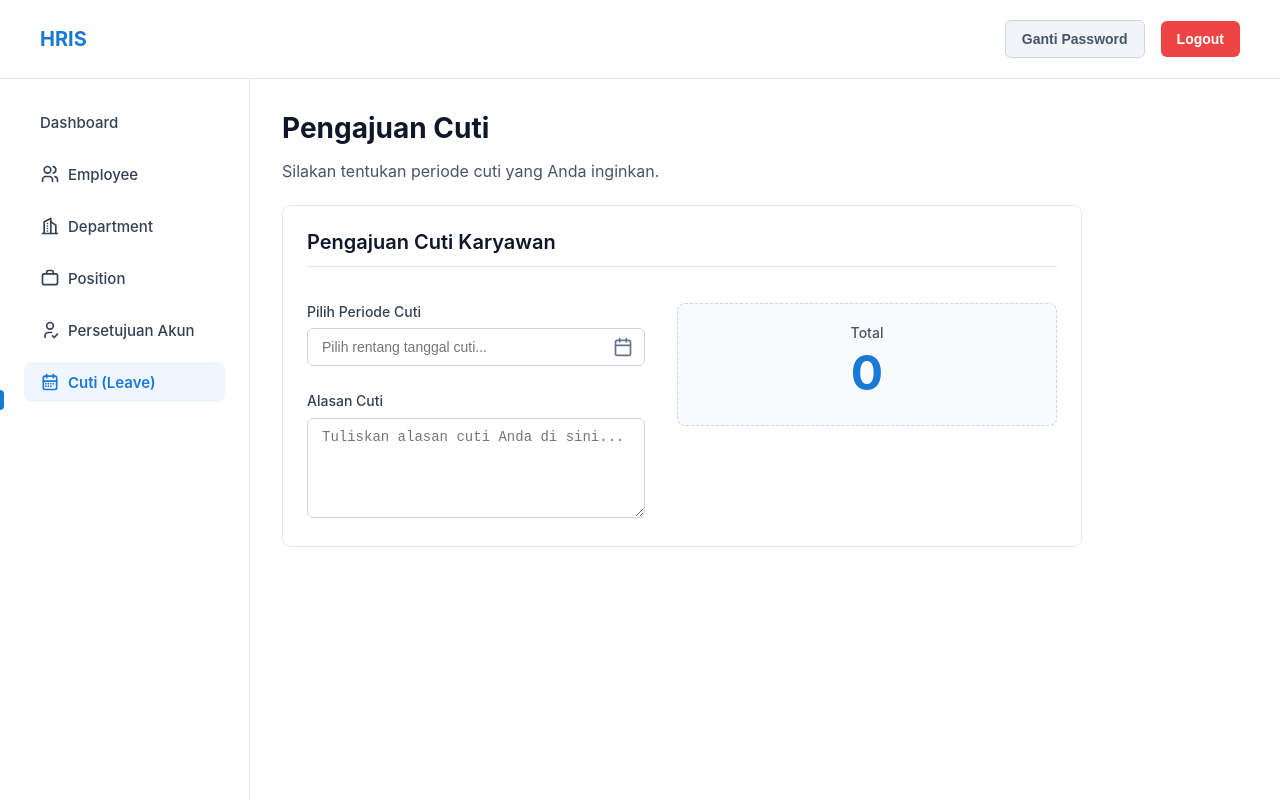
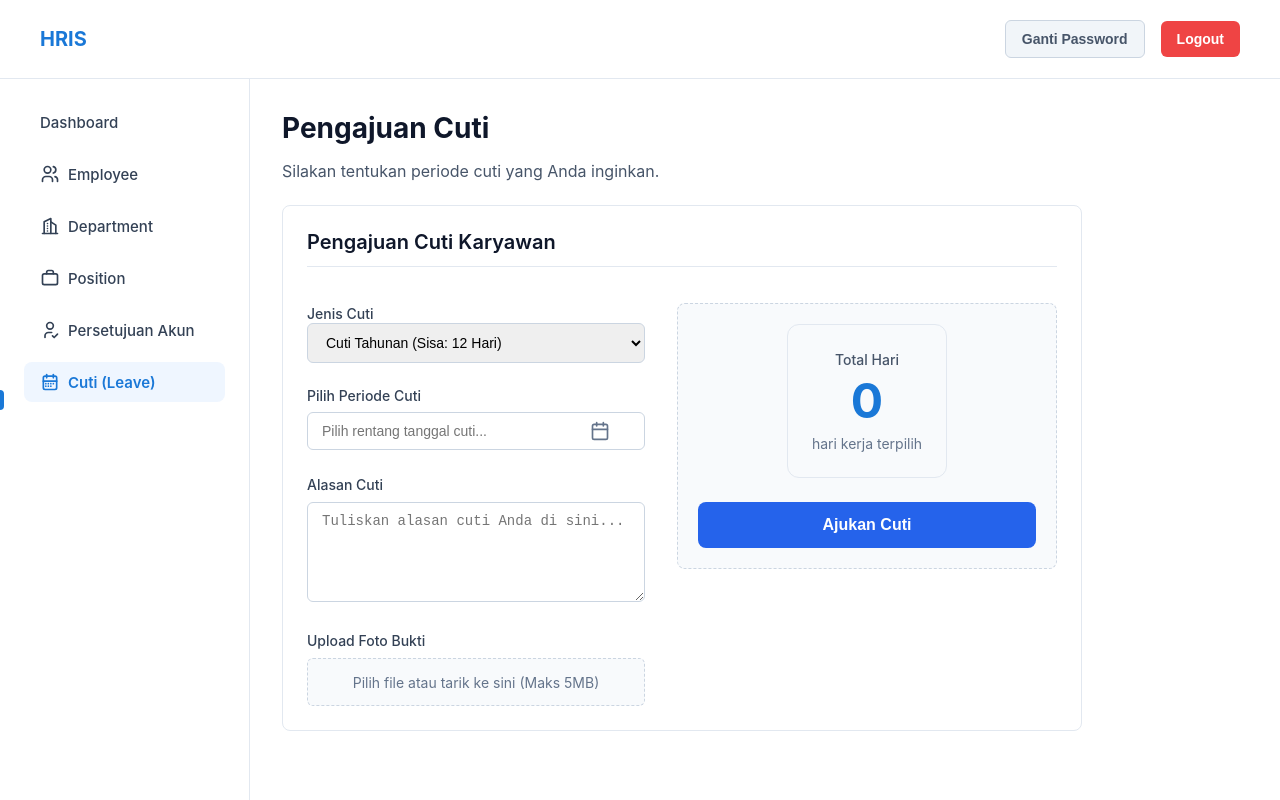
Before and after one commit to Tammam141/hris-frontend, a React (Vite) app: page /leave in a window 1280 px wide. Built offline with nearby package versions, Linux system fonts and the light colour scheme; sample sign-in values are in the browser's storage.

Commit message:
penambahan upload fot dan jenis cuti di leaveperiode

```diff
--- a/src/components/ui/leave.css
+++ b/src/components/ui/leave.css
@@ -98,3 +98,45 @@
 .custom-datepicker-input:focus {
   border-color: #1a78d7;
 }
+
+/* File Upload Styles */
+.file-upload-wrapper {
+  position: relative;
+  width: 100%;
+  height: 48px;
+  border: 1px dashed #cbd5e1;
+  border-radius: 6px;
+  background-color: #f8fafc;
+  display: flex;
+  align-items: center;
+  justify-content: center;
+  cursor: pointer;
+  transition: all 0.2s ease;
+  margin-top: 8px;
+}
+
+.file-upload-wrapper:hover {
+  border-color: #94a3b8;
+  background-color: #f1f5f9;
+}
+
+.file-upload-input {
+  position: absolute;
+  top: 0;
+  left: 0;
+  width: 100%;
+  height: 100%;
+  opacity: 0;
+  cursor: pointer;
+}
+
+.file-upload-text {
+  font-size: 14px;
+  color: #64748b;
+  pointer-events: none;
+  padding: 0 16px;
+  white-space: nowrap;
+  overflow: hidden;
+  text-overflow: ellipsis;
+  max-width: 100%;
+}
--- a/src/features/leave/LeavePeriod.tsx
+++ b/src/features/leave/LeavePeriod.tsx
@@ -2,6 +2,7 @@ import React, { useState, useEffect } from 'react';
 import DatePicker from 'react-datepicker';
 import 'react-datepicker/dist/react-datepicker.css';
 import { differenceInBusinessDays } from 'date-fns';
+import { AlertModal } from '../../components/ui/AlertModal';
 import '../../components/ui/leave.css';
 
 export function LeavePeriod() {
@@ -12,8 +13,15 @@ export function LeavePeriod() {
   // State total hari kerja
   const [totalDays, setTotalDays] = useState<number>(0);
 
-  // State alasan cuti
+  // State alasan cuti & tipe cuti
   const [reason, setReason] = useState<string>('');
+  const [leaveType, setLeaveType] = useState<string>('tahunan');
+  const [attachment, setAttachment] = useState<File | null>(null);
+
+  // State notifikasi submit
+  const [isAlertOpen, setIsAlertOpen] = useState(false);
+  const [alertMessage, setAlertMessage] = useState('');
+  const [alertType, setAlertType] = useState<'success' | 'error'>('success');
 
   // Blokir hari Sabtu (6) dan Minggu (0)
   const isWeekday = (date: Date) => {
@@ -37,12 +45,53 @@ export function LeavePeriod() {
     }
   }, [startDate, endDate]);
 
+  function handleSubmit(e: React.FormEvent) {
+    e.preventDefault();
+    if (!startDate) {
+      setAlertType('error');
+      setAlertMessage('Harap pilih periode cuti terlebih dahulu.');
+      setIsAlertOpen(true);
+      return;
+    }
+    if (leaveType === 'sakit' && !attachment) {
+      setAlertType('error');
+      setAlertMessage('Harap unggah foto bukti untuk cuti sakit.');
+      setIsAlertOpen(true);
+      return;
+    }
+
+    // Mock Submit Success
+    setAlertType('success');
+    setAlertMessage(`Pengajuan Cuti ${leaveType === 'tahunan' ? 'Tahunan' : leaveType === 'sakit' ? 'Sakit' : 'Melahirkan'} berhasil diajukan dan sedang menunggu persetujuan HR.`);
+    setIsAlertOpen(true);
+
+    // Reset Form
+    setDateRange([null, null]);
+    setReason('');
+    setAttachment(null);
+    setLeaveType('tahunan');
+  }
+
   return (
     <div className="leave-container">
       <h2 className="leave-title">Pengajuan Cuti Karyawan</h2>
 
-      <div className="leave-grid">
+      <form onSubmit={handleSubmit} className="leave-grid">
         <div className="leave-column-left">
+
+          <div style={{ marginBottom: '16px' }}>
+            <label className="leave-label">Jenis Cuti</label>
+            <select
+              className="custom-datepicker-input"
+              value={leaveType}
+              onChange={(e) => setLeaveType(e.target.value)}
+            >
+              <option value="tahunan">Cuti Tahunan (Sisa: 12 Hari)</option>
+              <option value="sakit">Cuti Sakit</option>
+              <option value="melahirkan">Cuti Melahirkan</option>
+            </select>
+          </div>
+
           <label className="leave-label">Pilih Periode Cuti</label>
           <div style={{ position: 'relative' }}>
             <DatePicker
@@ -57,6 +106,13 @@ export function LeavePeriod() {
               className="custom-datepicker-input"
               dateFormat="dd MMMM yyyy"
               isClearable={true}
+              onCalendarClose={() => {
+                // Solusi alternatif: Jika pengguna hanya memilih 1 tanggal lalu menutup kalender,
+                // jadikan tanggal tersebut sebagai startDate sekaligus endDate (cuti 1 hari).
+                if (startDate && !endDate) {
+                  setDateRange([startDate, startDate]);
+                }
+              }}
               onChangeRaw={(e) => e.preventDefault()}
             />
             <svg
@@ -69,7 +125,7 @@ export function LeavePeriod() {
               strokeWidth="2"
               strokeLinecap="round"
               strokeLinejoin="round"
-              style={{ position: 'absolute', right: '12px', top: '50%', transform: 'translateY(-50%)', pointerEvents: 'none' }}
+              style={{ position: 'absolute', right: '35px', top: '50%', transform: 'translateY(-50%)', pointerEvents: 'none', color: '#64748b' }}
             >
               <rect x="3" y="4" width="18" height="18" rx="2" ry="2"></rect>
               <line x1="16" y1="2" x2="16" y2="6"></line>
@@ -88,13 +144,58 @@ export function LeavePeriod() {
               onChange={(e) => setReason(e.target.value)}
             />
           </div>
+
+          <div style={{ marginTop: '16px' }}>
+            <label className="leave-label">Upload Foto Bukti {leaveType === 'sakit' && <span style={{ color: '#dc2626' }}>*</span>}</label>
+            <div className="file-upload-wrapper">
+              <input
+                type="file"
+                accept="image/*"
+                onChange={(e) => {
+                  if (e.target.files && e.target.files.length > 0) {
+                    const file = e.target.files[0];
+                    if (file.size > 5 * 1024 * 1024) {
+                      setAlertType('error');
+                      setAlertMessage('Ukuran file foto tidak boleh melebihi 5 MB.');
+                      setIsAlertOpen(true);
+                      e.target.value = ''; // Reset input
+                      setAttachment(null);
+                      return;
+                    }
+                    setAttachment(file);
+                  } else {
+                    setAttachment(null);
+                  }
+                }}
+                className="file-upload-input"
+              />
+              <div className="file-upload-text">
+                {attachment ? attachment.name : 'Pilih file atau tarik ke sini (Maks 5MB)'}
+              </div>
+            </div>
+          </div>
         </div>
 
         <div className="leave-column-right">
-          <span className="leave-total-title">Total</span>
-          <span className="leave-total-number">{totalDays}</span>
+          <div style={{ backgroundColor: '#f8fafc', padding: '24px', borderRadius: '12px', border: '1px solid #e2e8f0', textAlign: 'center' }}>
+            <span className="leave-total-title">Total Hari</span>
+            <span className="leave-total-number" style={{ display: 'block', fontSize: '48px', color: '#1a78d7', fontWeight: 700, margin: '8px 0' }}>{totalDays}</span>
+            <span style={{ fontSize: '14px', color: '#64748b' }}>hari kerja terpilih</span>
+          </div>
+
+          <button type="submit" className="btn btn-primary" style={{ width: '100%', marginTop: '24px', padding: '14px', fontSize: '16px', fontWeight: 600 }}>
+            Ajukan Cuti
+          </button>
         </div>
-      </div>
+      </form>
+
+      <AlertModal
+        isOpen={isAlertOpen}
+        title={alertType === 'success' ? 'Berhasil' : 'Peringatan'}
+        type={alertType}
+        message={alertMessage}
+        onClose={() => setIsAlertOpen(false)}
+      />
     </div>
   );
 }
```
